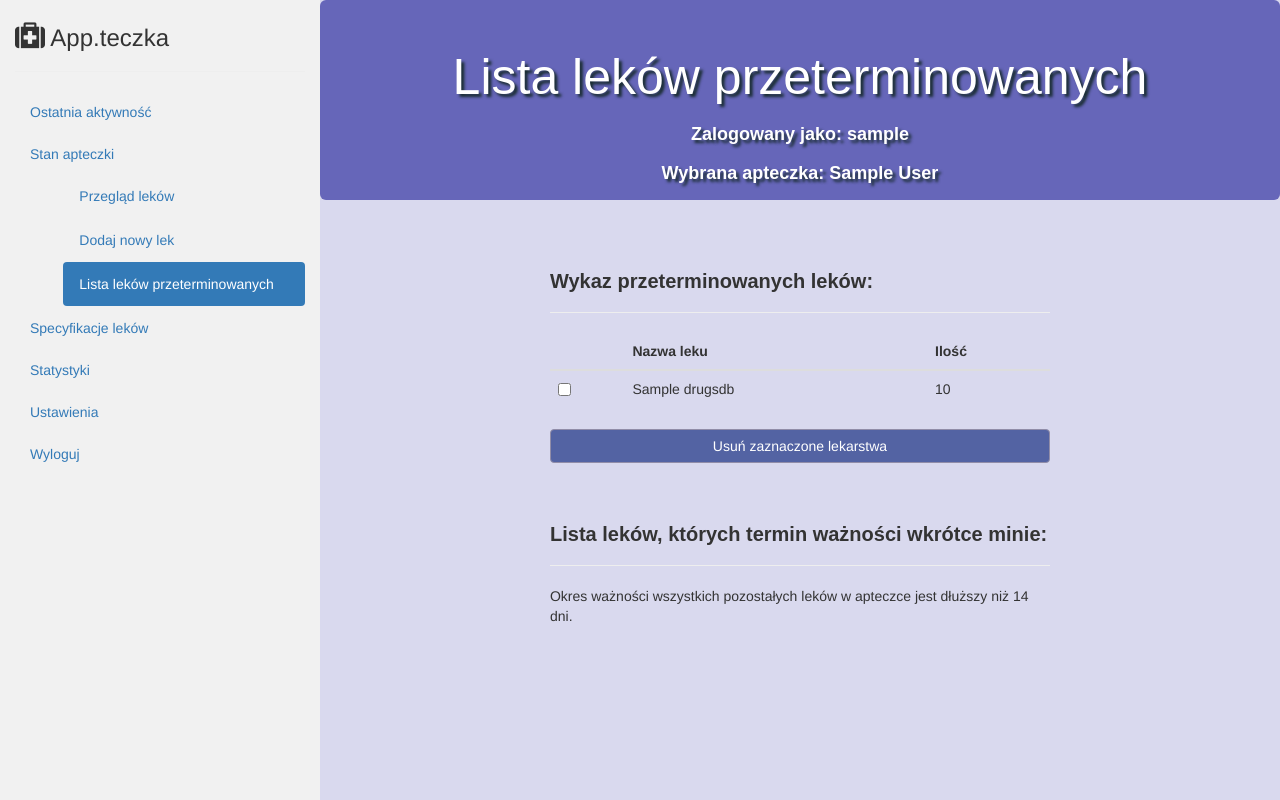
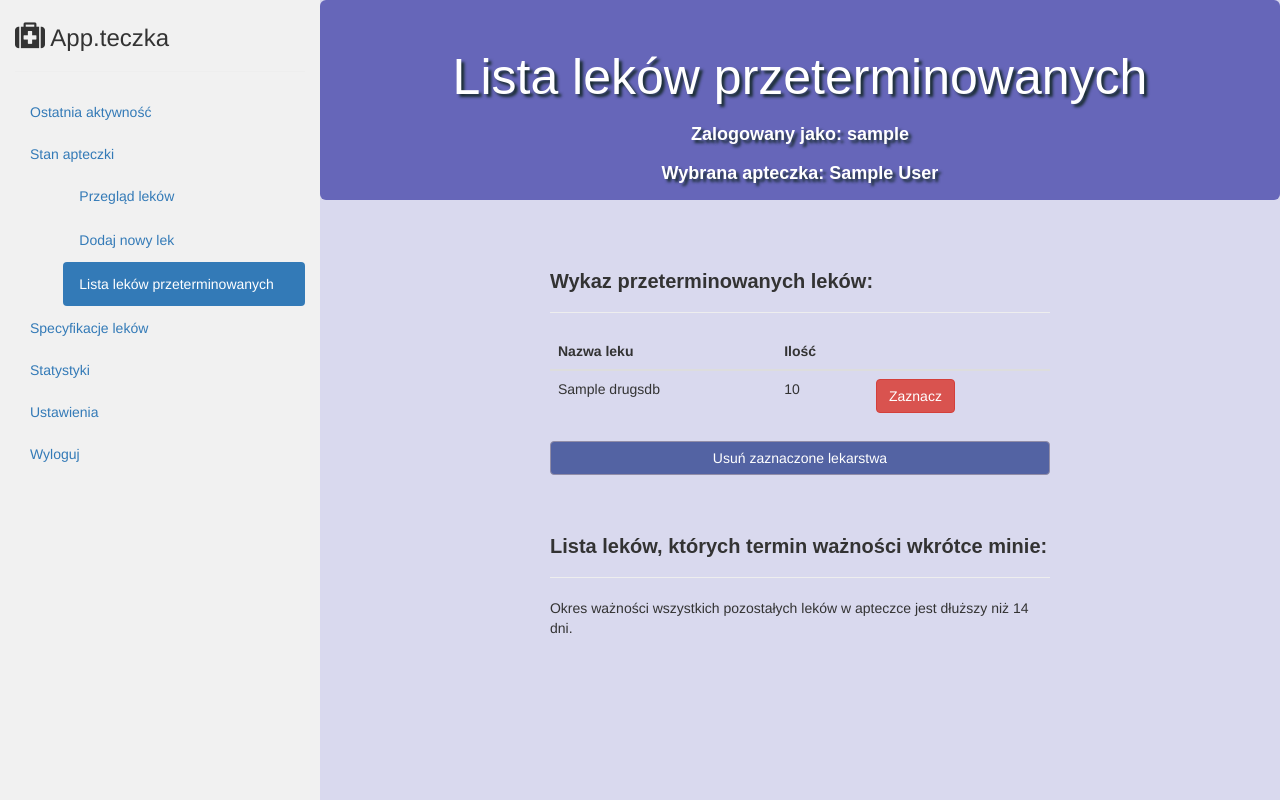
Before and after one commit to ishmur/appteczka_flagship, a PHP site: page /drugs_overdue.php in a window 1280 px wide. Run offline with PHP 8.4, Linux system fonts and the light colour scheme; the visitor is signed in with stand-in values (Sample User, id 1); tables that the repository leaves empty or names only in its code hold one stand-in row (values such as "Sample post"); data that the repository does not hold is empty; a stand-in replaces the project's code that opens the database connection; some libraries are stand-ins or nearby versions.

Commit message:
Buttons in drugs_overdue

```diff
--- a/.medkit/drugs_overdue.php
+++ b/.medkit/drugs_overdue.php
@@ -84,6 +84,8 @@
 
 </div>
 
+<script src="js/drugs_overdue.js"></script>
+
 </body>
 
 </html>
--- a/.medkit/include/fun_drugs.php
+++ b/.medkit/include/fun_drugs.php
@@ -109,13 +109,12 @@
         if (mysqli_num_rows($result) > 0) {
 
             echo
-            "<form action='' method='POST'>
-                    <table class='table table-hover'>
+                    "<table class='table table-hover'>
                     <thead>
                       <tr>
-                        <th></th>
                         <th>Nazwa leku</th>
                         <th>Ilość</th>
+                        <th></th>
                       </tr>
                     </thead>
                     <tbody>";
@@ -124,9 +123,14 @@
 
                 echo
                     "<tr>".
-                    "<td class=''>" . "<input type='checkbox' name='overdue[]' value='".$row["id"]."'></td>" .
                         "<td>" . $row["name"] . "</td>" .
                         "<td>" . $row["amount"] . "</td>" .
+                        "<td class='hidden'><div class=''>".
+                            "<input form='delete_overdue' type='checkbox' name='overdue[]' value='".$row['id']."'>".
+                        "</div></td>".
+                        "<td class=''>
+                            <button type='button' class='btn btn-danger btn-delete-overdue'>Zaznacz</button>
+                         </td>";
                     "</tr>";
 
             }
@@ -134,7 +138,8 @@
             echo
                     "</table>
                     </tbody>
-                    <button class='btn btn-col btn-block'>Usuń zaznaczone lekarstwa</button>
+                    <form action='' method='POST' id='delete_overdue'>
+                            <button type='submit' name='delete-submit' class='btn btn-col btn-block'>Usuń zaznaczone lekarstwa</button>
                     </form>";
 
         } else {
@@ -160,15 +165,14 @@
         if (mysqli_num_rows($result) > 0) {
 
             echo
-            "<form action='' method='POST'>
-                    <table class='table table-hover'>
+                    "<table class='table table-hover'>
                     <thead>
                       <tr>
-                        <th></th>
                         <th>Nazwa leku</th>
                         <th>Ilość</th>
                         <th>Data ważności</th>
                         <th>Pozostało dni</th>
+                        <th></th>
                       </tr>
                     </thead>
                     <tbody>";
@@ -181,21 +185,26 @@
 
                 echo
                     "<tr>" .
-                    "<td class=''>" . "<input type='checkbox' name='overdueSoon[]' value='" . $row["id"] . "'></td>" .
                         "<td>" . $row["name"] . "</td>" .
                         "<td>" . $row["amount"] . "</td>" .
                         "<td>" . date_format($dateOverdue, "d-m-Y") . "</td>" .
-                    "<td>" . $dateDiffInterval->format("%a"); // show result in days
+                        "<td>" . $dateDiffInterval->format("%a") . // show result in days
                         "</td>" .
+                        "<td class='hidden'><div class=''>".
+                            "<input form='delete_soon' type='checkbox' name='overdueSoon[]' value='".$row['id']."'>".
+                        "</div></td>".
+                        "<td class=''>
+                            <button type='button' class='btn btn-danger btn-delete-soon'>Zaznacz</button>
+                         </td>".
                     "</tr>";
-
 
             }
 
             echo
                     "</table>
                     </tbody>
-                    <button class='btn btn-col btn-block'>Usuń zaznaczone lekarstwa</button>
+                    <form action='' method='POST' id='delete_soon'>
+                        <button type='submit' name='delete-submit' class='btn btn-col btn-block'>Usuń zaznaczone lekarstwa</button>
                     </form>";
 
         } else {
```
Also changed, not shown: .medkit/js/drugs_overdue.js (added), .medkit/js/specif_overview.js. Lines whose indentation alone changed are shown as unchanged.
